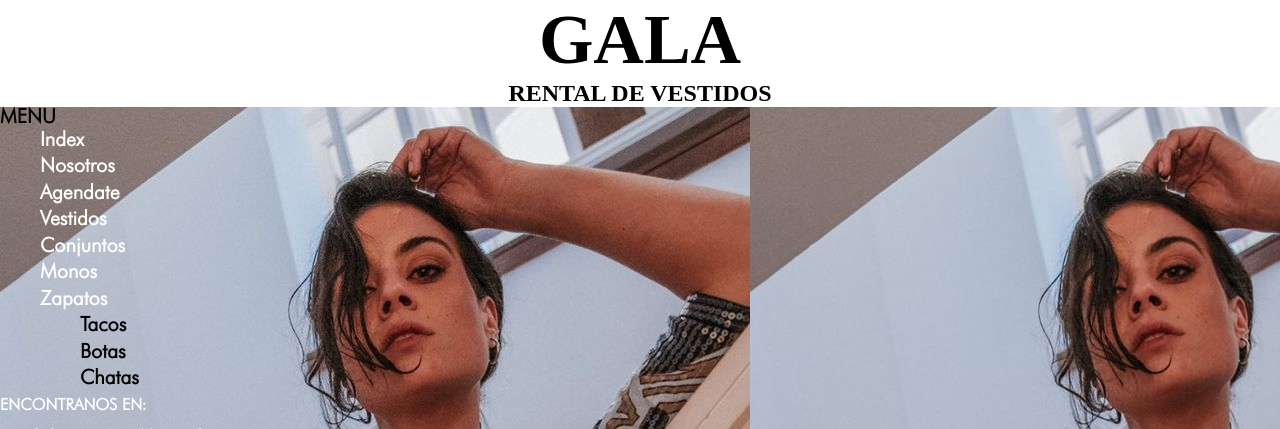
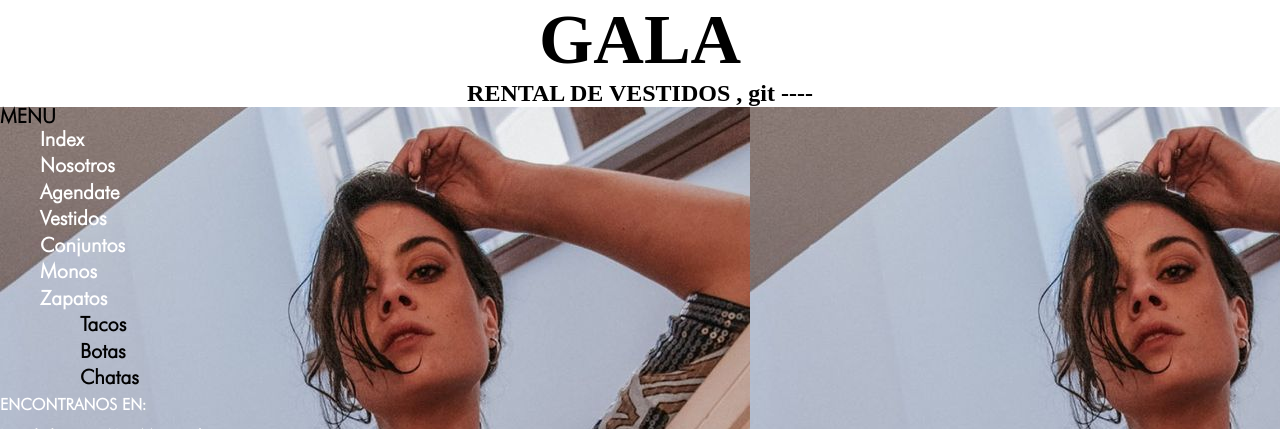
Before and after one commit to mercedescaorsi/clase-14-git-, a plain HTML site: page index.html in a window 1280 px wide. Shown: the top 429 px of the page. Drawn offline with Linux system fonts and the light colour scheme.

Commit message:
edite titulo html

```diff
--- a/index.html
+++ b/index.html
@@ -18,10 +18,10 @@
 <header>
         <h1>
             GALA
-         </h1>
+        </h1>
 
     <h2>
-        RENTAL DE VESTIDOS
+        RENTAL DE VESTIDOS , git ----
     </h2>
 </header>
 
```
